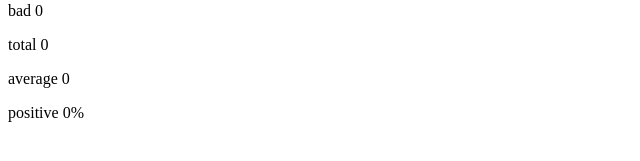
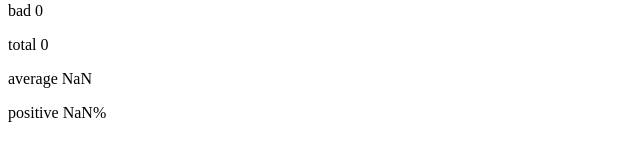
Before and after one commit to jhon7161/parte1, a React (Vite) app: page / in a window 1280 px wide. Shown: the part 247-408 px from the top of the page, without its empty margins (0-640 px from the left). Built offline with nearby package versions, Linux system fonts and the light colour scheme.

Commit message:
part1.8: unicafe, paso 3

```diff
--- a/src/App.jsx
+++ b/src/App.jsx
@@ -1,41 +1,8 @@
 import { useState } from "react";
 
-const App = () => {
-  // guarda los clics de cada botón en su propio estado
-  const [good, setGood] = useState(0);
-  const [neutral, setNeutral] = useState(0);
-  const [bad, setBad] = useState(0);
-  const [total, setTotal] = useState(0);
-  const [average, setAverage] = useState(0);
-  const [positive, setPositive] = useState(0);
-
-  const handleGoodClick = () => {
-    const updatedGood = good + 1;
-    setGood(updatedGood);
-    setTotal(updatedGood + bad + neutral);
-    setAverage((updatedGood - bad) / (updatedGood + bad + neutral));
-    setPositive((updatedGood / (updatedGood + bad + neutral)) * 100);
-  };
-  const handleNeutralClick = () => {
-    const updatedNeutral = neutral + 1;
-    setNeutral(updatedNeutral);
-    setTotal(good + updatedNeutral + neutral);
-    setPositive((good / (good + updatedNeutral + bad)) * 100);
-  };
-  const handleBadClick = () => {
-    const updatedBad = bad + 1;
-    setBad(updatedBad);
-    setTotal(good + neutral + updatedBad);
-    setAverage((good - updatedBad) / (good + updatedBad + neutral));
-    setPositive((good / (good + updatedBad + neutral)) * 100);
-  };
-
+const Statistics = ({ good, neutral, bad, total, average, positive }) => {
   return (
     <>
-      <h1>give feedback</h1>
-      <button onClick={handleGoodClick}>good</button>
-      <button onClick={handleNeutralClick}>Neutral</button>
-      <button onClick={handleBadClick}>Bad</button>
       <h1>statistics</h1>
       <p>good {good}</p>
       <p>neutral {neutral}</p>
@@ -47,4 +14,43 @@ const App = () => {
   );
 };
 
+const App = () => {
+  const [good, setGood] = useState(0);
+  const [neutral, setNeutral] = useState(0);
+  const [bad, setBad] = useState(0);
+
+  const total = good + neutral + bad;
+  const average = (good - bad) / total;
+  const positive = (good / total) * 100;
+
+  const handleGoodClick = () => {
+    setGood(good + 1);
+  };
+
+  const handleNeutralClick = () => {
+    setNeutral(neutral + 1);
+  };
+
+  const handleBadClick = () => {
+    setBad(bad + 1);
+  };
+
+  return (
+    <>
+      <h1>give feedback</h1>
+      <button onClick={handleGoodClick}>good</button>
+      <button onClick={handleNeutralClick}>Neutral</button>
+      <button onClick={handleBadClick}>Bad</button>
+      <Statistics
+        good={good}
+        neutral={neutral}
+        bad={bad}
+        total={total}
+        average={average}
+        positive={positive}
+      />
+    </>
+  );
+};
+
 export default App;
```
